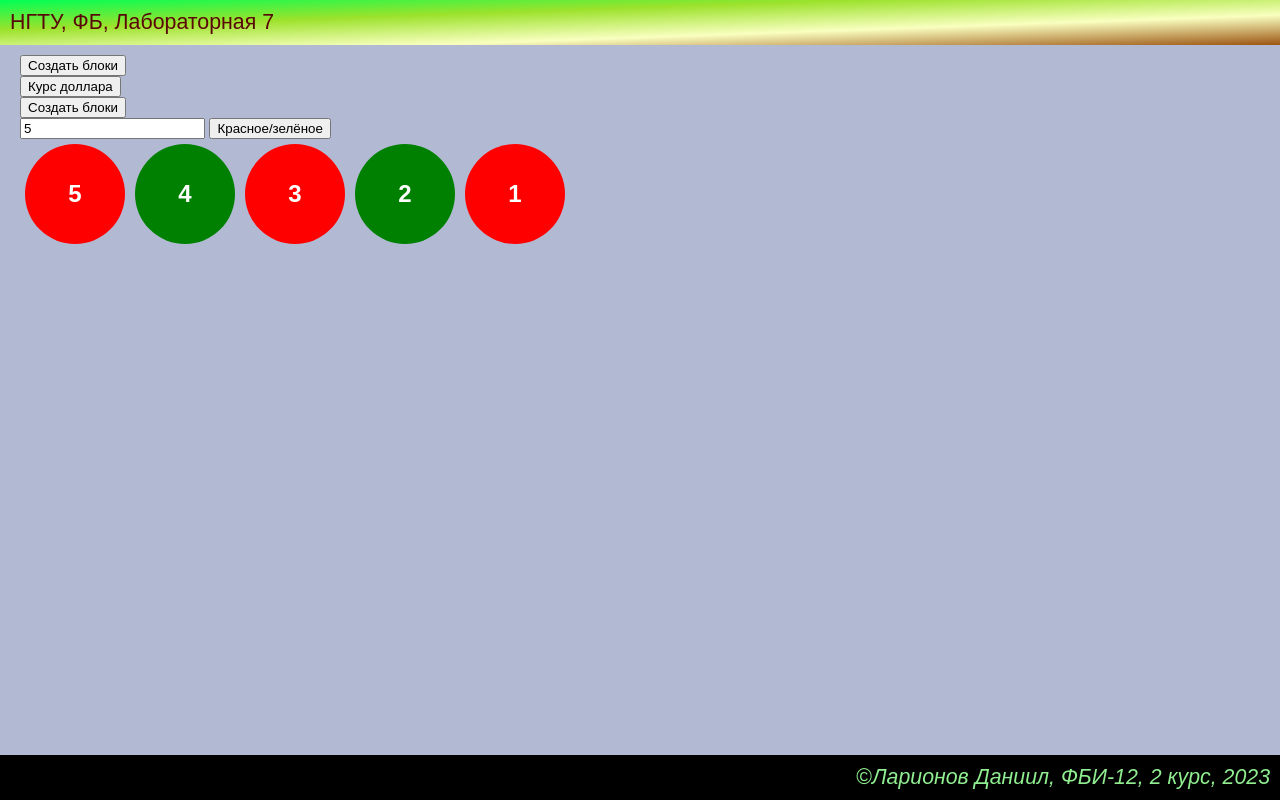
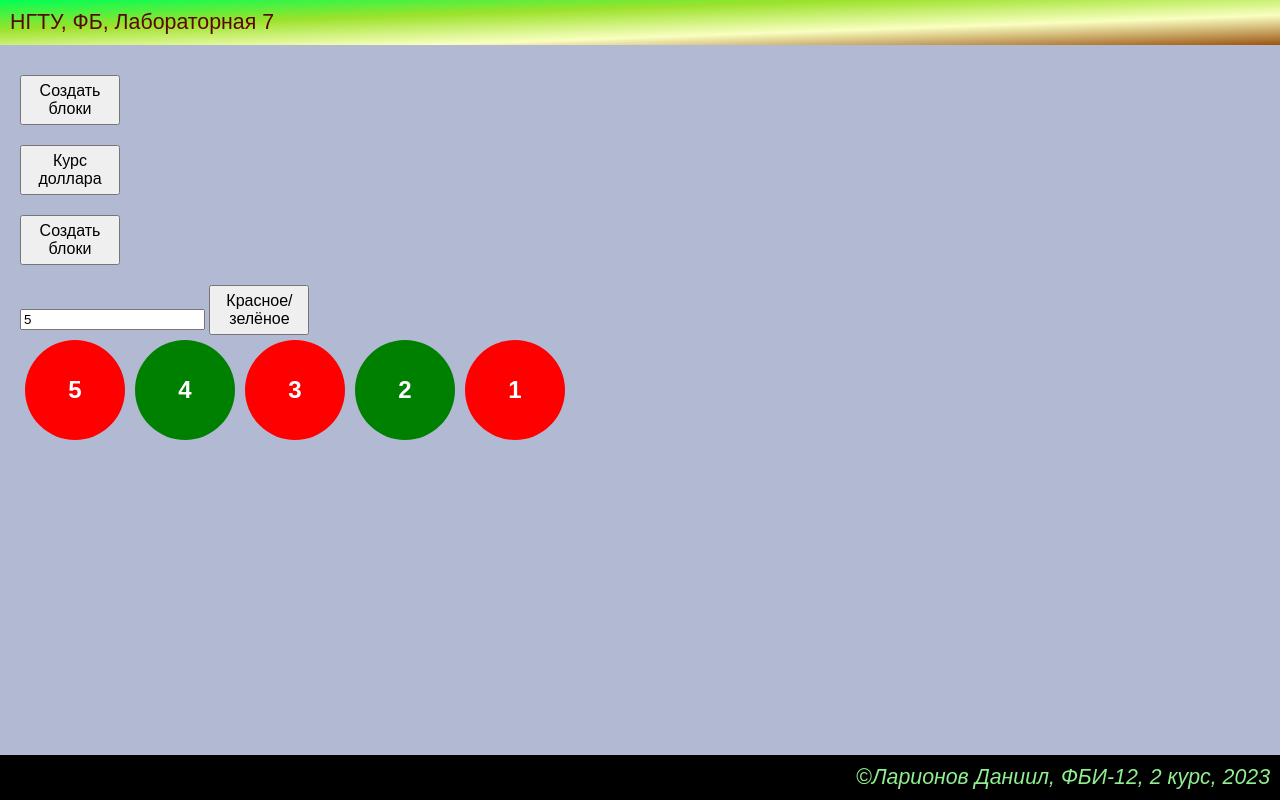
Before and after one commit to 1fbifbi23/didactic-giggle, a plain HTML site: page lab7.html in a window 1280 px wide. Both pictures are taken after a click on the button "Красное/зелёное". Drawn offline with Linux system fonts and the light colour scheme.

Commit message:
красное/зеленое

```diff
--- a/lab7.html
+++ b/lab7.html
@@ -25,6 +25,12 @@
         }
         .green {
             background-color: green;
+        }
+        button {
+            margin-top: 20px;
+            width: 100px;
+            height: 50px;
+            font-size: 16px;
         }
     </style>
     <script>
@@ -72,17 +78,18 @@
         }
 
         function createCircles() {
-            const count = document.getElementById('count').value || 5;
-            const circlesDiv = document.getElementById('circles');
+            let count = document.getElementById('count').value;
+            let circlesDiv = document.getElementById('circles');
             circlesDiv.innerHTML = '';
             for (let i = count; i > 0; i--) {
                 let circle = document.createElement('div');
                 circle.classList.add('circle');
                 circle.textContent = i;
-                if (i % 2 === 0) {
-                circle.classList.add('green');
-                } else {
-                circle.classList.add('red');
+                if (i % 2 == 0) {
+                    circle.classList.add('green');
+                }
+                else {
+                    circle.classList.add('red');
                 }
                 circlesDiv.appendChild(circle);
             }
```
